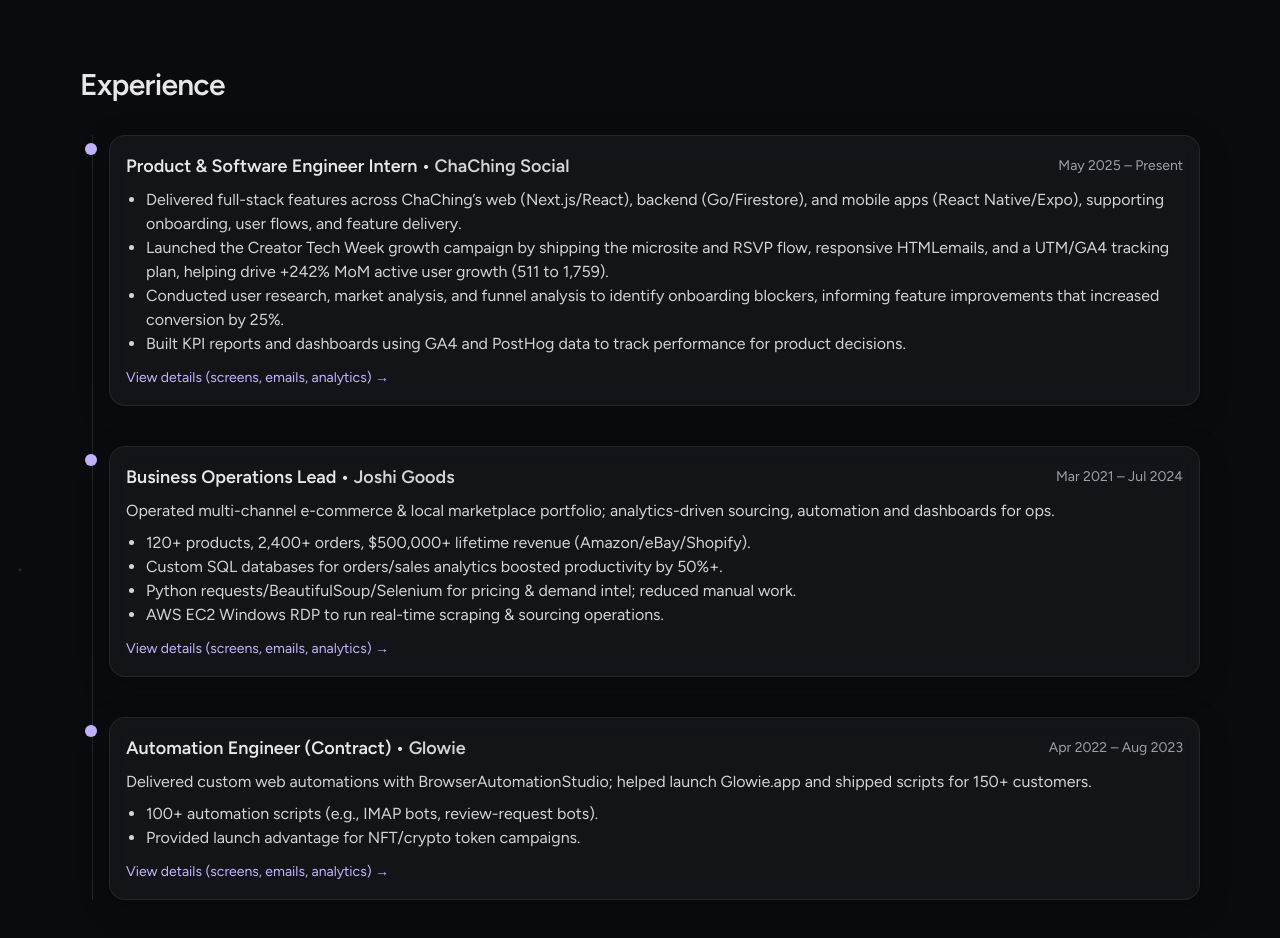
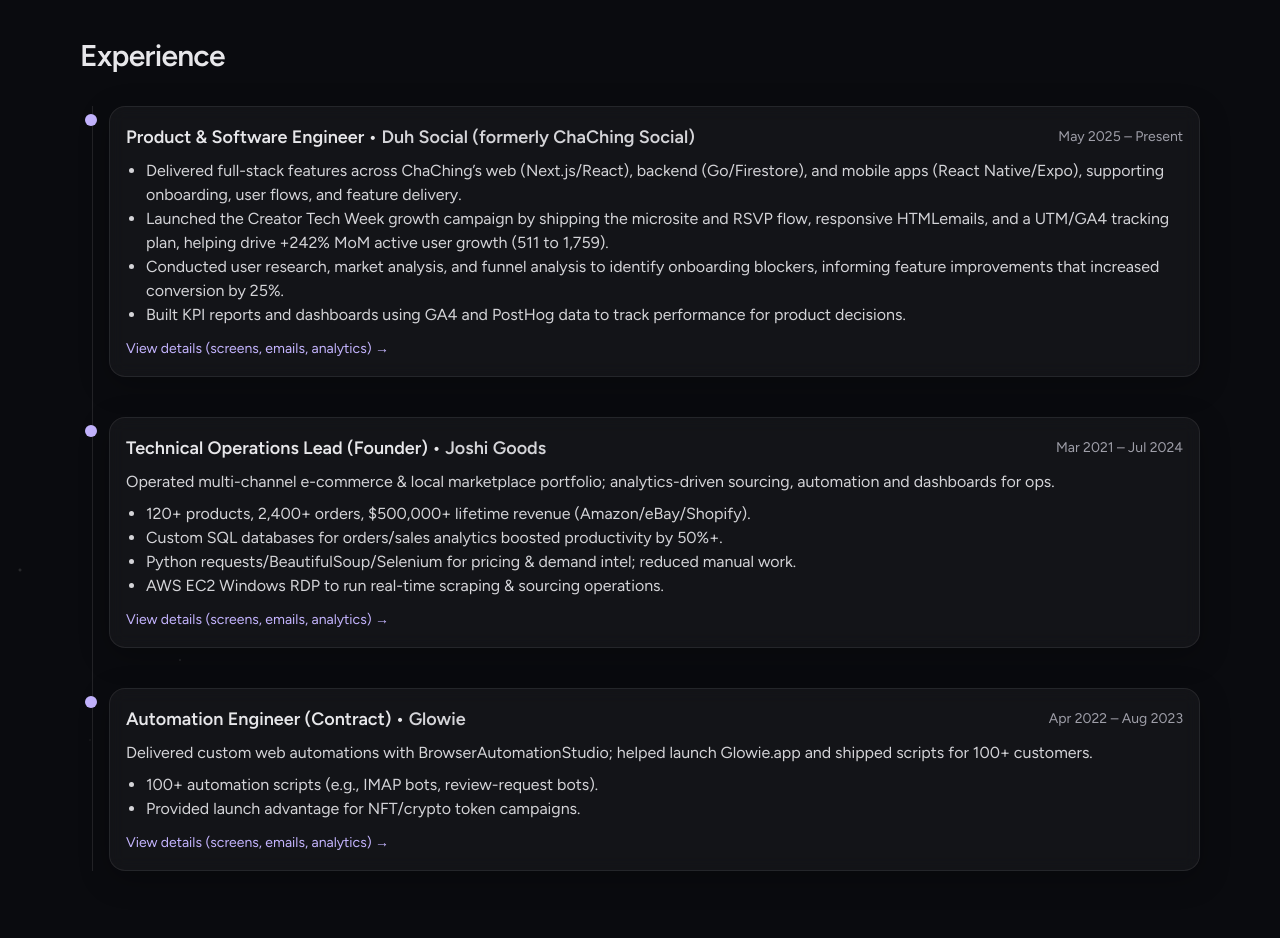
Before and after one commit to joshi-rushikesh/portfolio-website, a Next.js app: page / in a window 1280 px wide. Shown: the part 1060-1998 px from the top of the page. Built offline with nearby package versions, Linux system fonts and the light colour scheme; no server answers.

Commit message:
updated experience section

```diff
--- a/src/app/page.tsx
+++ b/src/app/page.tsx
@@ -65,12 +65,12 @@
                 <LinkIcon size={18} /> Linktree
               </a>
 
-              <a
+              {/* <a
                 href="/Rushikesh_Joshi_Resume.pdf"
                 className="glass col-span-1 w-full text-center px-4 py-3 hover:bg-white/10 sm:col-span-3"
               >
                 Download resume
-              </a>
+              </a> */}
             </div>
           </div>
 
--- a/src/components/WipBanner.tsx
+++ b/src/components/WipBanner.tsx
@@ -24,8 +24,8 @@
           <span className="text-xl">⚠️</span>
           <p className="text-sm">
             This site is <strong>under active construction</strong>. Some sections are placeholders while I finish the build.
-            In the meantime, view my <a href="/Rushikesh_Joshi_Resume.pdf" className="underline hover:no-underline">resume</a> or{" "}
-            <Link href="#contact" className="underline hover:no-underline">contact me</Link>.
+            {/* In the meantime, view my <a href="/Rushikesh_Joshi_Resume.pdf" className="underline hover:no-underline">resume</a> or{" "} */} {" "}
+            <Link href="#contact" className="underline hover:no-underline">Contact Me</Link>.
           </p>
           <button
             onClick={() => { localStorage.setItem(STORAGE_KEY, "1"); setShow(false); }}
--- a/src/data/experience.ts
+++ b/src/data/experience.ts
@@ -13,8 +13,8 @@
 export const experience: ExperienceItem[] = [
   {
     slug: "chaching-social",
-    company: "ChaChing Social",
-    role: "Product & Software Engineer Intern",
+    company: "Duh Social (formerly ChaChing Social)",
+    role: "Product & Software Engineer",
     period: "May 2025 – Present",
     summary:
       "",
@@ -35,7 +35,7 @@
   {
     slug: "joshi-goods",
     company: "Joshi Goods",
-    role: "Business Operations Lead",
+    role: "Technical Operations Lead (Founder)",
     period: "Mar 2021 – Jul 2024",
     summary:
       "Operated multi-channel e-commerce & local marketplace portfolio; analytics-driven sourcing, automation and dashboards for ops.",
@@ -61,7 +61,7 @@
     role: "Automation Engineer (Contract)",
     period: "Apr 2022 – Aug 2023",
     summary:
-      "Delivered custom web automations with BrowserAutomationStudio; helped launch Glowie.app and shipped scripts for 150+ customers.",
+      "Delivered custom web automations with BrowserAutomationStudio; helped launch Glowie.app and shipped scripts for 100+ customers.",
     bullets: [
       "100+ automation scripts (e.g., IMAP bots, review-request bots).",
       "Provided launch advantage for NFT/crypto token campaigns.",
```
Also changed, not shown: 1 other file (tests, documents, lock files or other folders).
